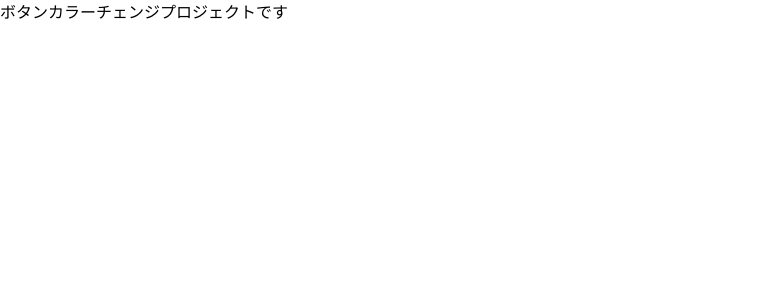
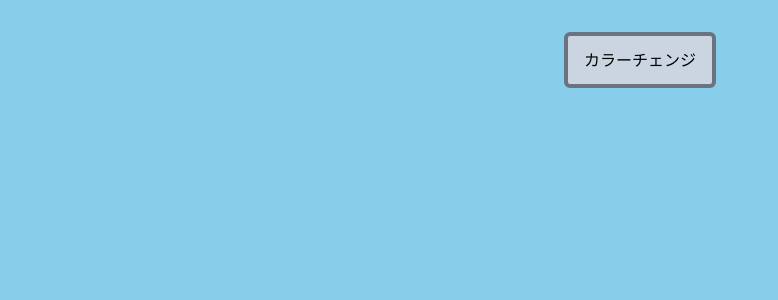
Before and after one commit to Kroro1208/beginners-projects, a Next.js app: page /colorChange in a window 1280 px wide. Shown: the top 300 px of the page, without its empty margins (0-778 px from the left). Built offline with nearby package versions, Linux system fonts and the light colour scheme.

Commit message:
カラーチェンジ機能実装した

```diff
--- a/app/(main)/colorChange/page.tsx
+++ b/app/(main)/colorChange/page.tsx
@@ -1,9 +1,25 @@
-import React from 'react'
+"use client";
+import { NextPage } from "next"
+import { useState } from "react";
 
-const ButtonColorChange = () => {
+const ButtonColorChange: NextPage = () => {
+    const [color, setColor] = useState('skyblue')
+    const colors = ['lightblue', 'lightgreen', 'pink', 'red', 'indigo', 'green', 'slate', 'orange', 'yellow', 'purple'];
+
+    const handleColorChange = () => {
+        const randomColor = colors[Math.floor(Math.random() * colors.length)];
+        setColor(randomColor);
+    }
+
     return (
-        <div>
-            ボタンカラーチェンジプロジェクトです
+        <div className="h-screen pt-8" style={{ backgroundColor: color }}>
+            <div className='flex justify-center'>
+                <button
+                    onClick={handleColorChange}
+                    className={` border-4 border-gray-500 bg-slate-300 px-4 py-3 rounded-md`}>
+                    カラーチェンジ
+                </button>
+            </div>
         </div>
     )
 }
```
